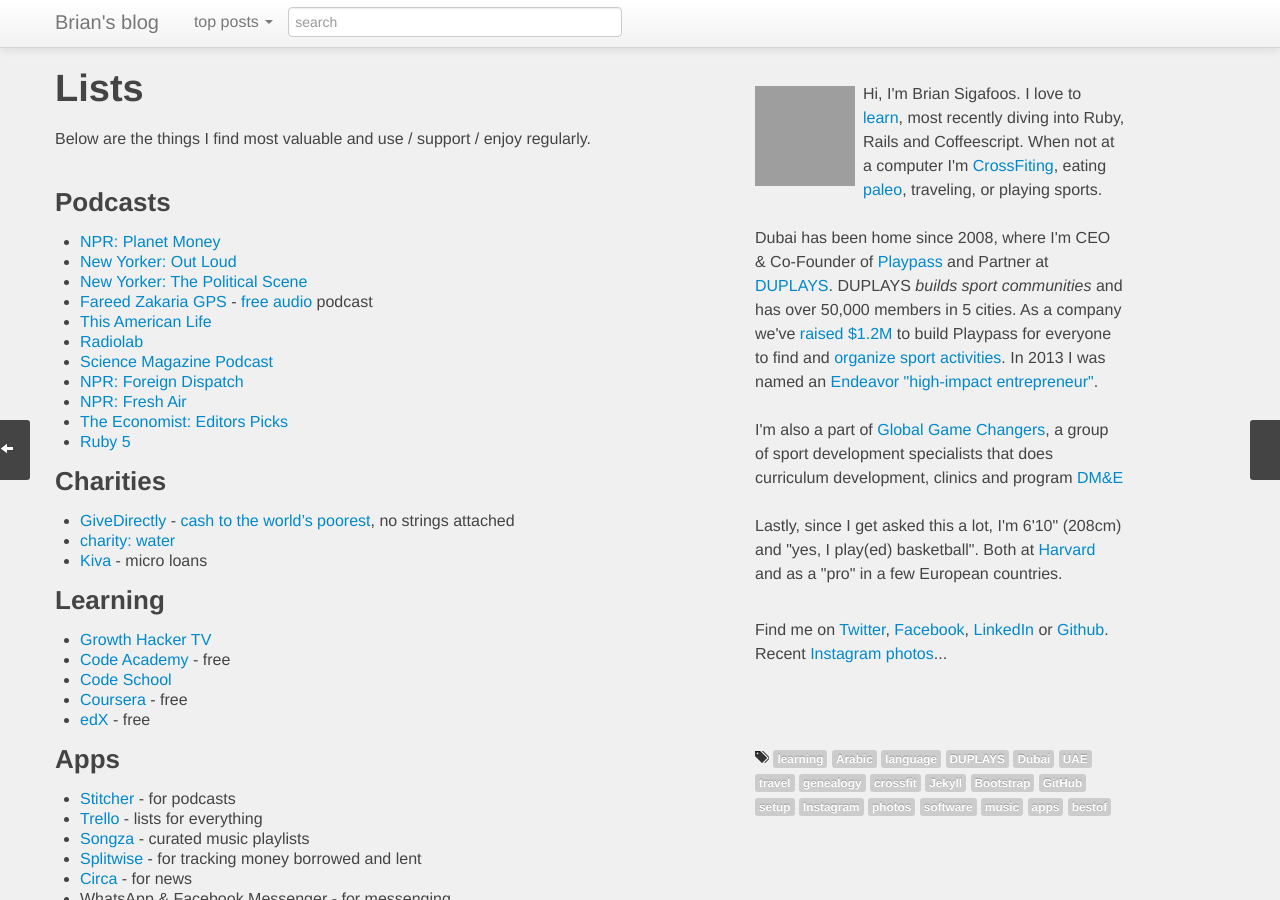
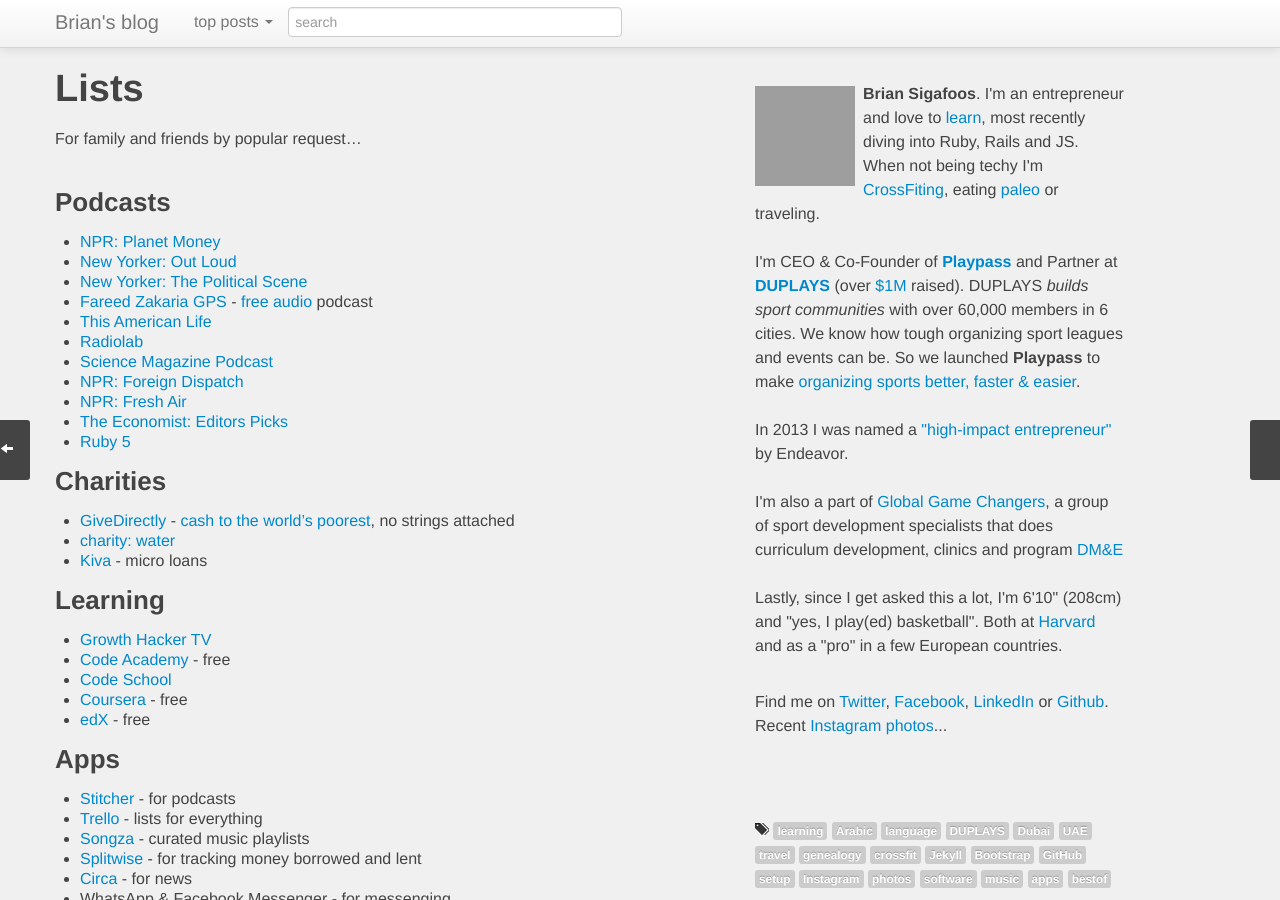
Before and after one commit to BrianSigafoos/briansigafoos.github.io, a Jekyll site: the page built from _posts/2013-12-27-lists.md, in a window 1280 px wide and 900 px high. Built offline with Jekyll 4.4.1, drawn with Linux system fonts in a browser that asks for light colours; Markdown is read by kramdown in place of the engine named in the settings; comment, search, counter and statistics services are not loaded; grey boxes are pictures that could not be loaded.

Commit message:
Updated links, bio

```diff
--- a/_includes/about.html
+++ b/_includes/about.html
@@ -2,13 +2,17 @@
 <p></p>
 <p>
   <img src="{{ site.author.gravatar }}" alt="{{ site.author.name }}" title="Follow me on Twitter @{{ site.author.twitter }}"  class="floatLeft" />
-  Hi, I'm Brian Sigafoos. I love to <a href="/tags/learning">learn</a>, most recently diving into Ruby, Rails and Coffeescript.
-  When not at a computer I'm <a href="http://www.crossfit.com/cf-info/what-is-crossfit.html" target="_blank">CrossFiting</a>,
-  eating <a href="http://robbwolf.com/what-is-the-paleo-diet/" target="_blank">paleo</a>, traveling, or playing sports.
+  <strong>Brian Sigafoos</strong>. I'm an entrepreneur and love to <a href="/tags/learning">learn</a>, most recently diving into Ruby, Rails and JS.
+  When not being techy I'm <a href="http://www.crossfit.com/cf-info/what-is-crossfit.html" target="_blank">CrossFiting</a>,
+  eating <a href="http://robbwolf.com/what-is-the-paleo-diet/" target="_blank">paleo</a> or traveling.
   <br /><br />
-  Dubai has been home since 2008, where I'm CEO & Co-Founder of <a href="https://playpass.com" target="_blank">Playpass</a> and Partner at <a href="http://duplays.com">DUPLAYS</a>.
-  DUPLAYS <em>builds sport communities</em> and has over 50,000 members in 5 cities. As a company we've <a href="http://angel.co/duplays" target="_blank">raised $1.2M</a> to build Playpass
-  for everyone to find and <a href="https://playpass.com/organize" target="_blank">organize sport activities</a>. In 2013 I was named an <a href="http://www.endeavor.org/blog/28-high-impact-entrepreneurs-from-12-countries-join-the-endeavor-network-first-entrepreneurs-selected-from-miami-usa-morocco-and-uae/" target="_blank">Endeavor "high-impact entrepreneur"</a>.
+  I'm CEO & Co-Founder of <a href="https://playpass.com" target="_blank"><strong>Playpass</strong></a>
+  and Partner at <a href="http://duplays.com"><strong>DUPLAYS</strong></a> (over <a href="http://angel.co/duplays" target="_blank">$1M</a> raised).
+  DUPLAYS <em>builds sport communities</em> with over 60,000 members in 6 cities. We know how tough organizing sport leagues and events can be.
+  So we launched <strong>Playpass</strong> to make <a href="https://playpass.com" target="_blank">organizing sports better,
+  faster & easier</a>.
+  <br /><br />
+  In 2013 I was named a <a href="http://www.endeavor.org/blog/28-high-impact-entrepreneurs-from-12-countries-join-the-endeavor-network-first-entrepreneurs-selected-from-miami-usa-morocco-and-uae/" target="_blank">"high-impact entrepreneur"</a> by Endeavor.
   <br /><br />
   I'm also a part of <a href="http://globalgamechange.com" target="_blank">Global Game Changers</a>, a group of sport development
   specialists that does curriculum development, clinics and program
@@ -20,9 +24,7 @@
 <p>
   Find me on <a href="https://twitter.com/{{ site.author.twitter }}" target="_blank">Twitter</a>,
   <a href="https://facebook.com/{{ site.author.facebook}}" target="_blank">Facebook</a>, <a href="http://www.linkedin.com/in/{{ site.author.linkedin}}">LinkedIn</a> or
-  <a href="https://github.com/{{ site.author.github}}" target="_blank">Github</a>.
-  <br />
-  Recent <a href="/photos.html">Instagram photos</a>...
+  <a href="https://github.com/{{ site.author.github}}" target="_blank">Github</a>.  Recent <a href="/photos.html">Instagram photos</a>...
 </p>
 
 <p>
--- a/_posts/2013-12-27-lists.md
+++ b/_posts/2013-12-27-lists.md
@@ -14,7 +14,7 @@
 - bestof
 ---
 
-Below are the things I find most valuable and use / support / enjoy regularly.
+For family and friends by popular request...
 
 ### Podcasts
 
```
